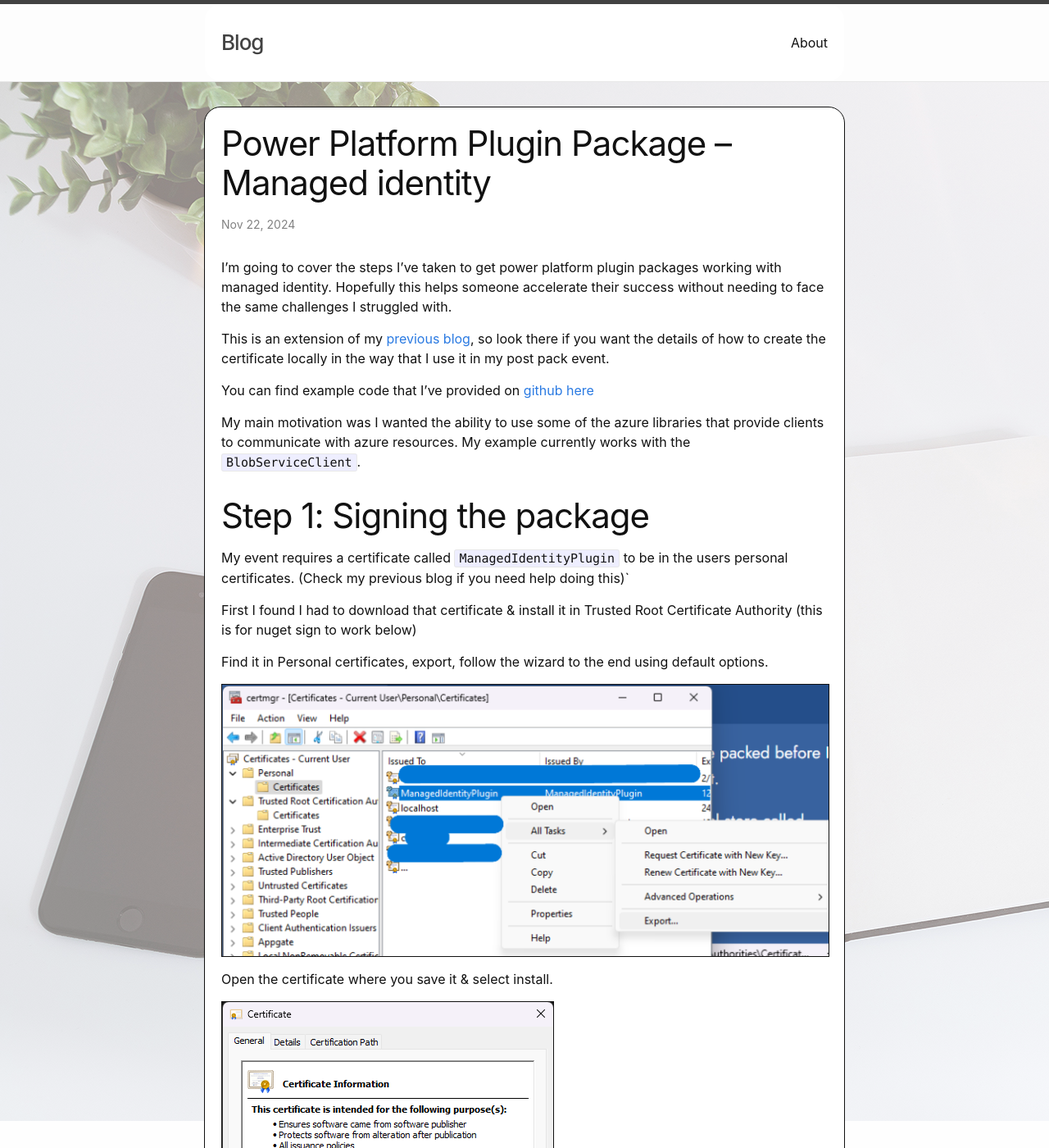
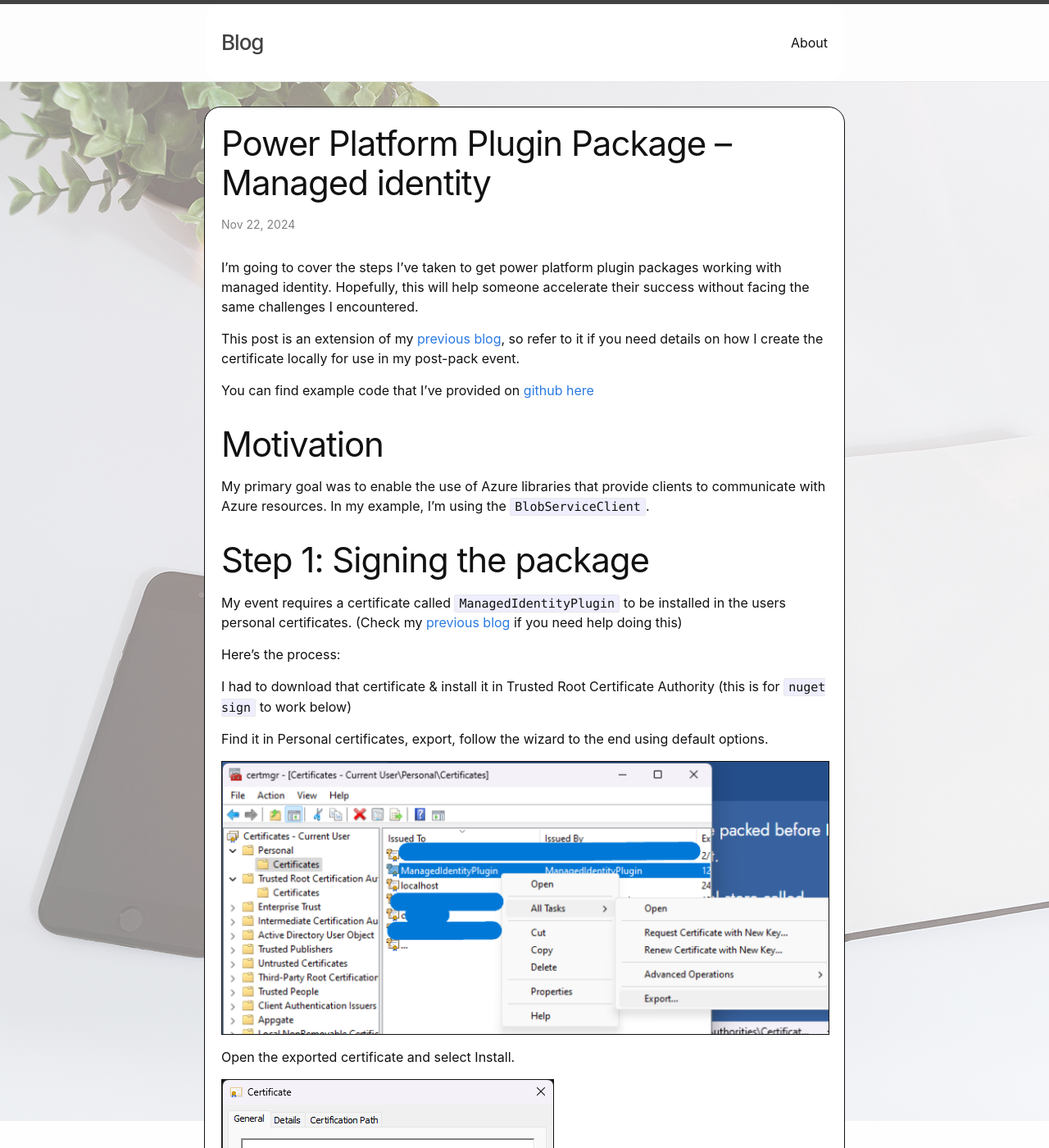
Before and after one commit to Cliveo/Cliveo.github.io, a Jekyll site: the page built from _posts/2024-11-22-power-platform-plugin-package-managed-identity.markdown, in a window 1280 px wide and 1400 px high. Shown: the whole window at 82% size. Built offline with Jekyll 4.4.1, drawn with Linux system fonts in a browser that asks for light colours; some of the changed text lies outside the part shown.

Commit message:
Plugin package updates

```diff
--- a/_posts/2024-11-22-power-platform-plugin-package-managed-identity.markdown
+++ b/_posts/2024-11-22-power-platform-plugin-package-managed-identity.markdown
@@ -5,26 +5,28 @@ date:   2024-11-22 14:48:01 +1300
 categories: Azure
 ---
 
-I’m going to cover the steps I’ve taken to get power platform plugin packages working with managed identity. Hopefully this helps someone accelerate their success without needing to face the same challenges I struggled with.
+I’m going to cover the steps I’ve taken to get power platform plugin packages working with managed identity. Hopefully, this will help someone accelerate their success without facing the same challenges I encountered.
 
-This is an extension of my [previous blog](/azure/2024/10/14/set-up-managed-identity-for-power-platform-plugins.html), so look there if you want the details of how to create the certificate locally in the way that I use it in my post pack event.
-
+This post is an extension of my [previous blog](/azure/2024/10/14/set-up-managed-identity-for-power-platform-plugins.html), so refer to it if you need details on how I create the certificate locally for use in my post-pack event.
 
 You can find example code that I’ve provided on [github here](https://github.com/Cliveo/ManagedIdentityPlugin){:target="_blank"}
 
-My main motivation was I wanted the ability to use some of the azure libraries that provide clients to communicate with azure resources. My example currently works with the `BlobServiceClient`.
+# Motivation
+My primary goal was to enable the use of Azure libraries that provide clients to communicate with Azure resources. In my example, I’m using the `BlobServiceClient`.
 
 # Step 1: Signing the package
 
-My event requires a certificate called `ManagedIdentityPlugin` to be in the users personal certificates. (Check my previous blog if you need help doing this)`
+My event requires a certificate called `ManagedIdentityPlugin` to be installed in the users personal certificates. (Check my [previous blog](/azure/2024/10/14/set-up-managed-identity-for-power-platform-plugins.html) if you need help doing this)
 
-First I found I had to download that certificate & install it in Trusted Root Certificate Authority (this is for nuget sign to work below)
+Here’s the process:
+
+I had to download that certificate & install it in Trusted Root Certificate Authority (this is for `nuget sign` to work below)
 
 Find it in Personal certificates, export, follow the wizard to the end using default options.
 
 ![here](/assets/plugin-package/1.png)
 
-Open the certificate where you save it & select install.
+Open the exported certificate and select Install.
 
 ![here](/assets/plugin-package/2.png)
 
@@ -36,7 +38,7 @@ In my example code you will find that I’ve added a post pack event
 
 ![here](/assets/plugin-package/4.png)
 
-The main differences with this are instead of using `signtool` (I found it wouldn’t sign the nupkg only the dll). I’m using `dotnet nuget sign`.
+The main differences with this are instead of using `signtool` I’m using `dotnet nuget sign` (I found it wouldn’t sign the `nupkg` only the `.dll`).
 
 `dotnet nuget sign $(ProjectDir)bin\$(ConfigurationName)\ManagedIdentityPlugin.1.0.0.nupkg --certificate-subject-name ManagedIdentityPlugin --overwrite --timestamper http://timestamp.digicert.com`
 
```
